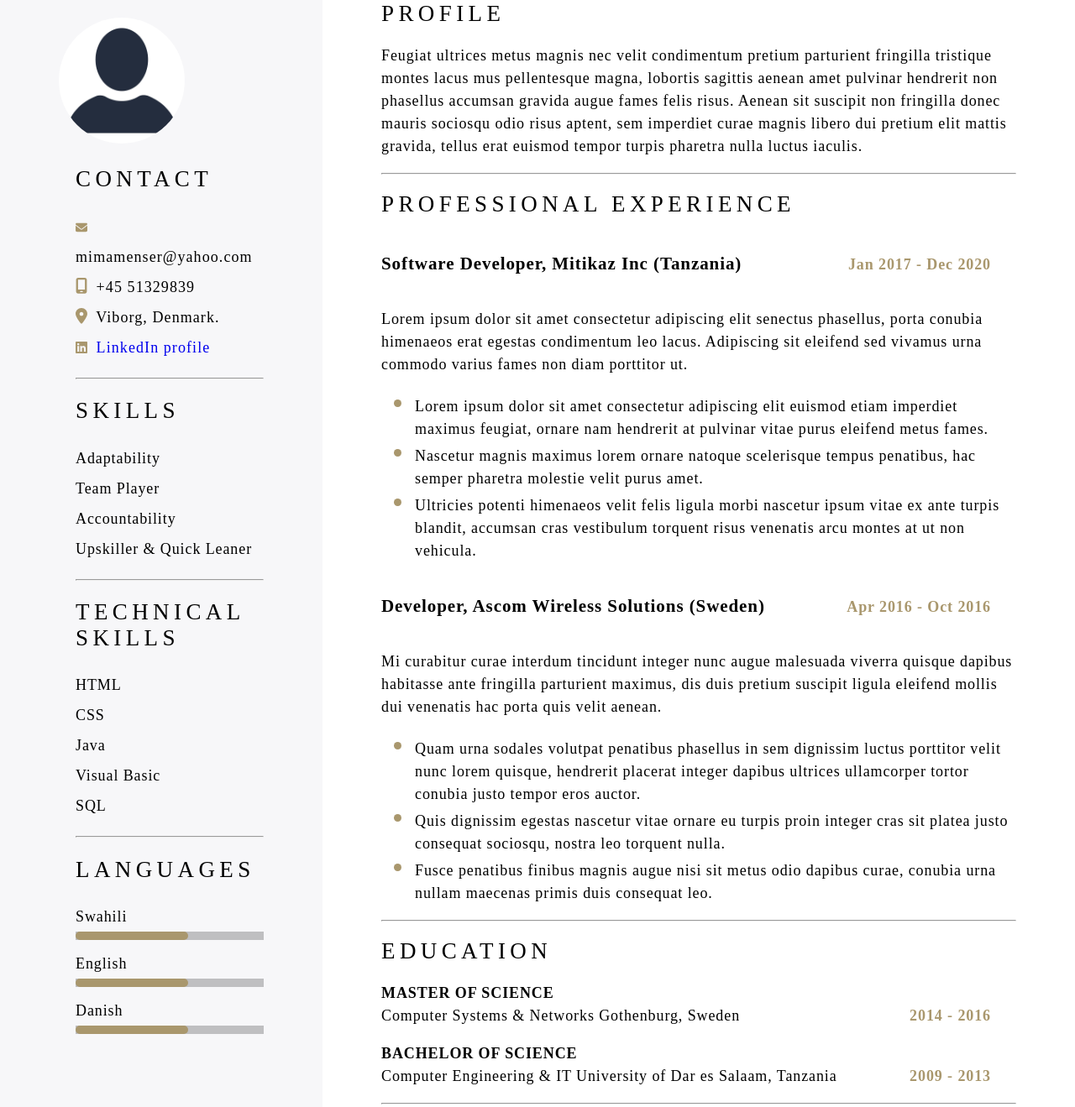
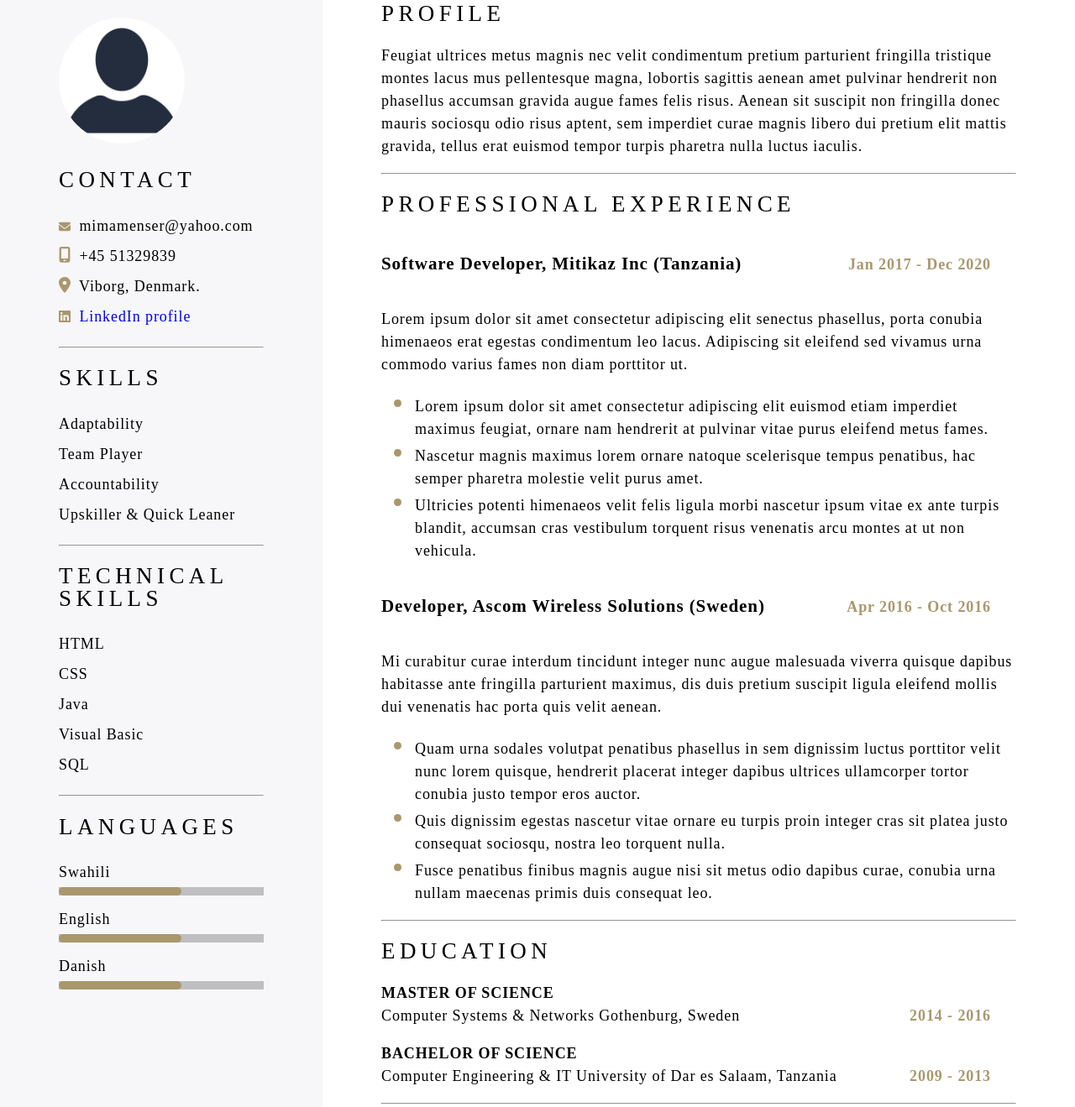
Before and after one commit to lupescuas/hyf-homework-5, a plain HTML site: page html-css/week1/index.html in a window 1280 px wide. Shown: the part 231-1550 px from the top of the page at 84% size. Drawn offline with Linux system fonts and the light colour scheme.

Commit message:
Reduced css styles

```diff
--- a/html-css/week1/index.html
+++ b/html-css/week1/index.html
@@ -12,7 +12,7 @@
     <header id="heading" class="color">
       <h1>Jemima Masamu</h1>
 
-      <h2 class="no_bold">Developer</h2>
+      <h2>Developer</h2>
 
     </header>
 
@@ -20,16 +20,16 @@
     <!-- Information about the applicant-->
     <div class="container">
       <!-- Left side -->
-      <div class="side left bg_color">
+      <div class="side left">
         <!-- Profile picture -->
         <img src="profile.jpg" alt="My profile">
 
         <!-- Contact -->
-        <section class="details padding">
+        <section class="padding">
           <h2>Contact</h2>
 
           <!-- Contact icons -->
-          <ul class="address no_style double_line">
+          <ul class="address no_style">
             <li>
               <svg xmlns="http://www.w3.org/2000/svg" viewBox="0 0
                 512 512"><path d="M48 64C21.5 64 0 85.5 0 112c0 15.1 7.1 29.3 19.2
@@ -71,10 +71,10 @@
         </section>
 
         <!-- Skills -->
-        <section class="details padding">
+        <section class="padding">
           <h2>Skills</h2>
 
-          <ul class="no_style double_line">
+          <ul class="no_style">
             <li>Adaptability</li>
             <li>Team Player</li>
             <li>Accountability</li>
@@ -86,10 +86,10 @@
         </section>
 
         <!-- Technical skills-->
-        <section class="details padding">
+        <section class="padding">
           <h2>Technical Skills</h2>
 
-          <ul class="no_style double_line">
+          <ul class="no_style">
             <li>HTML</li>
             <li>CSS</li>
             <li>Java</li>
@@ -101,10 +101,10 @@
 
         </section>
 
-        <section class="details padding">
+        <section class="padding">
           <h2>Languages</h2>
 
-          <ul class="no_style double_line">
+          <ul class="no_style">
             <li>
               <span>Swahili</span>
               <div class="progress_container">
@@ -234,7 +234,7 @@
             <div class="">
               <h3>Learning references</h3>
 
-              <ul class="no_style double_line">
+              <ul class="no_style">
                 <li>
                   Font Awesome <br>
                   <a href="https://fontawesome.com/">https://fontawesome.com/</a>
@@ -260,10 +260,10 @@
 
             </div>
 
-            <div class="">
+            <div>
               <h3>HackYourFuture platforms</h3>
 
-              <ul class="no_style double_line">
+              <ul class="no_style">
                 <li>
                   About Us <br>
                   <a href="https://www.hackyourfuture.dk/about">
--- a/html-css/week1/main.css
+++ b/html-css/week1/main.css
@@ -35,6 +35,7 @@ h2 {
   display: flex;
   justify-content: center;
   font-size: 18px;
+  line-height: 1.5em;
 }
 
 .side {
@@ -49,6 +50,7 @@ h2 {
   display: block;
   width: 30%;
   align-items: center;
+  background-color: #f7f7f9;
 }
 
 img{
@@ -58,23 +60,8 @@ img{
   border-radius: 50%;
 }
 
-
-.details {
-  margin-left: 20px;
-}
-
-.details p {
-  line-height: 1.5em;
-}
-
 .address {
-  font-size: 18px;
-  letter-spacing: 0.06em;
-  line-height: 1.5em;
   display: block;
-  font-style: normal;
-  list-style-type: none;
-
 }
 
 svg {
@@ -103,7 +90,6 @@ svg {
 .right {
   display: block;
   width: 70%;
-  line-height: 1.5em;
 }
 
 .my_display {
@@ -115,10 +101,6 @@ svg {
 
 
 /* General styles */
-.no_bold {
-  font-weight: normal;
-}
-
 .padding {
   padding: 0 70px;
 }
@@ -126,9 +108,6 @@ svg {
 .no_style {
   list-style-type: none;
   padding-left: 0;
-}
-
-ul.double_line{
   line-height: 2em;
 }
 
@@ -150,7 +129,3 @@ iframe {
 .color {
   color: #A9976D !important;
 }
-
-.bg_color {
-  background-color: #f7f7f9;
-}
```
